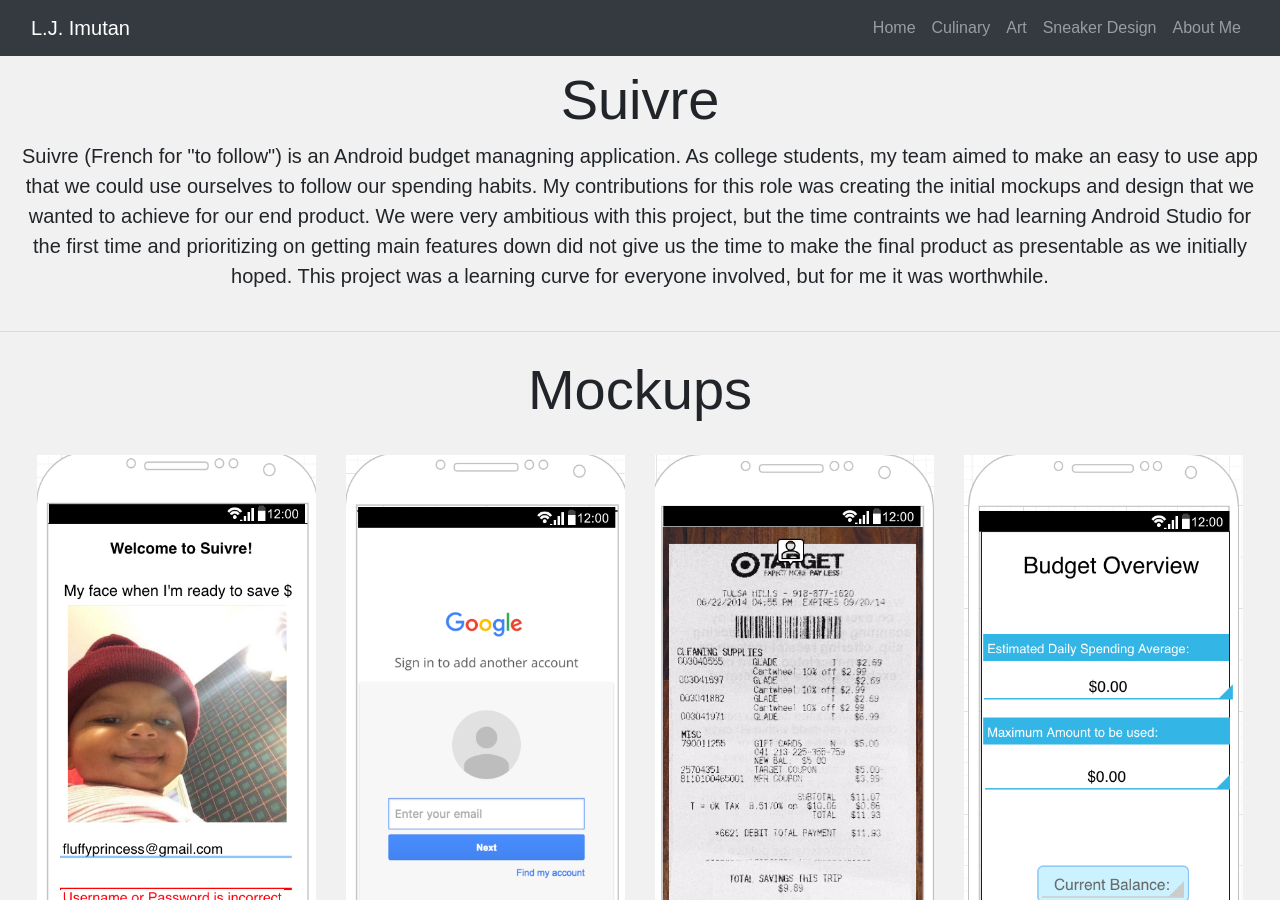
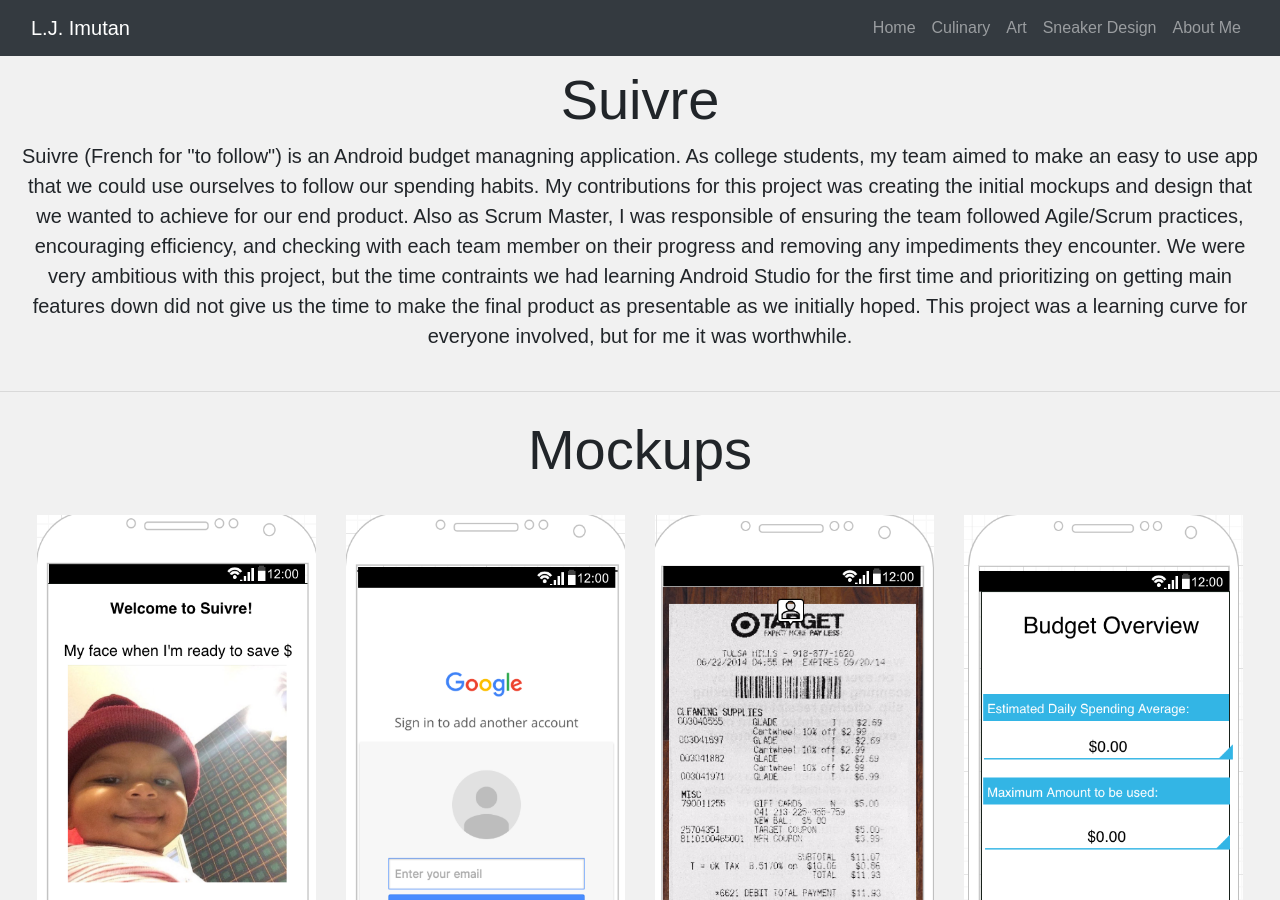
Before and after one commit to TheLJWay/TheLJWay.github.io, a Jekyll site: the page suivre.html, which Jekyll copies as it is, in a window 1280 px wide and 900 px high. Built offline with Jekyll 4.4.1, drawn with Linux system fonts in a browser that asks for light colours.

Commit message:
updated suivre page

```diff
--- a/suivre.html
+++ b/suivre.html
@@ -59,7 +59,7 @@
             <h2 class="display-4">Suivre</h2>
     </div>
     <div class="col-12">
-      <p class="lead">Suivre (French for "to follow") is an Android budget managning application. As college students, my team aimed to make an easy to use app that we could use ourselves to follow our spending habits. My contributions for this role was creating the initial mockups and design that we wanted to achieve for our end product. We were very ambitious with this project, but the time contraints we had learning Android Studio for the first time and prioritizing on getting main features down did not give us the time to make the final product as presentable as we initially hoped. This project was a learning curve for everyone involved, but for me it was worthwhile.</p>
+      <p class="lead">Suivre (French for "to follow") is an Android budget managning application. As college students, my team aimed to make an easy to use app that we could use ourselves to follow our spending habits. My contributions for this project was creating the initial mockups and design that we wanted to achieve for our end product. Also as Scrum Master, I was responsible of ensuring the team followed Agile/Scrum practices, encouraging efficiency, and checking with each team member on their progress and removing any impediments they encounter. We were very ambitious with this project, but the time contraints we had learning Android Studio for the first time and prioritizing on getting main features down did not give us the time to make the final product as presentable as we initially hoped. This project was a learning curve for everyone involved, but for me it was worthwhile.</p>
     </div>
     </div>
     </div>
```
